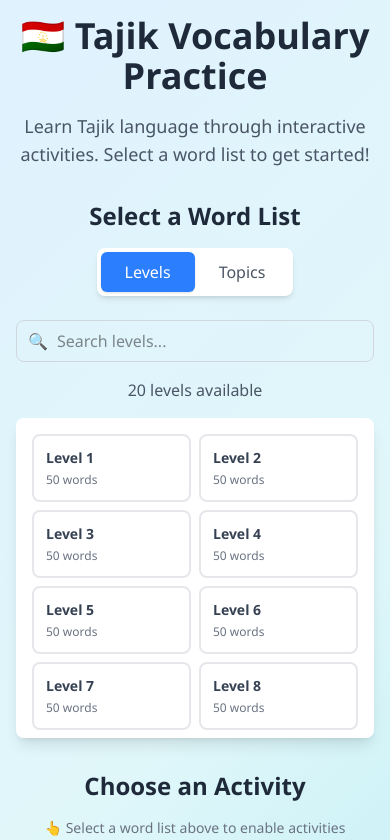
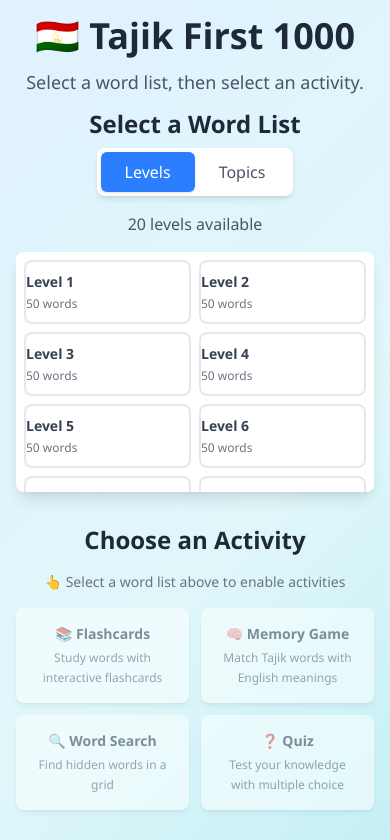
Before and after one commit to haagamble/tajik-first-1000, a Next.js app: page / in a window 390 px wide. Shown: the top 840 px of the page. Built offline with nearby package versions, Linux system fonts and the light colour scheme.

Commit message:
Tighten spacing for mobile

```diff
--- a/src/app/memory/[wordListId]/MemoryGame.tsx
+++ b/src/app/memory/[wordListId]/MemoryGame.tsx
@@ -155,7 +155,7 @@ export default function MemoryGame({ wordList }: MemoryGameProps) {
                     </Link>
                 </div>
 
-                <div className="bg-white rounded-lg shadow-lg p-6 mb-6">
+                <div className="bg-white rounded-lg shadow-lg px-2 sm:px-6 py-6 mb-6">
                     <div className="flex justify-between items-center text-center">
                         <div>
                             <div className="text-2xl font-bold text-purple-600">{moves}</div>
--- a/src/app/page.tsx
+++ b/src/app/page.tsx
@@ -49,23 +49,23 @@ export default function HomePage() {
     <div className="gradient-bg p-4">
       <div className="max-w-6xl mx-auto">
         {/* Header */}
-        <div className="text-center mb-8">
-          <h1 className="text-4xl font-bold text-gray-800 mb-4">
-            🇹🇯 Tajik Vocabulary Practice
+        <div className="text-center mb-3 sm:mb-6">
+          <h1 className="text-4xl font-bold text-gray-800 mb-3 sm:mb-4">
+            🇹🇯 Tajik First 1000
           </h1>
           <p className="text-lg text-gray-600 max-w-2xl mx-auto">
-            Learn Tajik language through interactive activities. Select a word list to get started!
+            Select a word list, then select an activity.
           </p>
         </div>
 
         {/* Word List Selection */}
         <div className="mb-8">
-          <h2 className="text-2xl font-bold text-gray-800 mb-4 text-center">
+          <h2 className="text-2xl font-bold text-gray-800 mb-2 sm:mb-4 text-center">
             Select a Word List
           </h2>
 
           {/* Tab Navigation */}
-          <div className="flex justify-center mb-6">
+          <div className="flex justify-center mb-4 sm:mb-6">
             <div className="bg-white rounded-lg p-1 shadow-md inline-flex">
               <button
                 onClick={() => {
@@ -96,8 +96,8 @@ export default function HomePage() {
             </div>
           </div>
 
-          {/* Search Controls */}
-          <div className="flex justify-center mb-4">
+          {/* Search Controls. Maybe add later if needed*/}
+          {/* <div className="flex justify-center mb-4">
             <div className="relative max-w-md w-full">
               <input
                 type="text"
@@ -110,7 +110,7 @@ export default function HomePage() {
                 <span className="text-gray-400">🔍</span>
               </div>
             </div>
-          </div>
+          </div> */}
 
           {/* Selected count display */}
           <p className="text-center text-gray-600 mb-4">
@@ -123,13 +123,13 @@ export default function HomePage() {
           </p>
 
           {/* Word List Grid - Compact design for mobile */}
-          <div className="bg-white rounded-lg shadow-lg p-4 max-h-80 overflow-y-auto">
+          <div className="bg-white rounded-lg shadow-lg p-2 sm:p-4 max-h-60 sm:max-h-80 overflow-y-auto">
             <div className="grid grid-cols-2 sm:grid-cols-3 md:grid-cols-4 lg:grid-cols-5 xl:grid-cols-6 gap-2">
               {filteredWordLists.map((wordList: WordList) => (
                 <button
                   key={wordList.id}
                   onClick={() => setSelectedWordList(wordList)}
-                  className={`p-3 rounded-lg border-2 transition-all text-center text-sm font-medium min-h-[4rem] flex flex-col justify-center ${selectedWordList?.id === wordList.id
+                  className={`p2 sm:p-3 rounded-lg border-2 transition-all text-center text-sm font-medium min-h-[4rem] flex flex-col justify-center ${selectedWordList?.id === wordList.id
                     ? 'border-blue-500 bg-blue-50 text-blue-700'
                     : 'border-gray-200 hover:border-blue-300 hover:bg-blue-50 text-gray-700'
                     }`}
```
Lines whose indentation alone changed are shown as unchanged.
